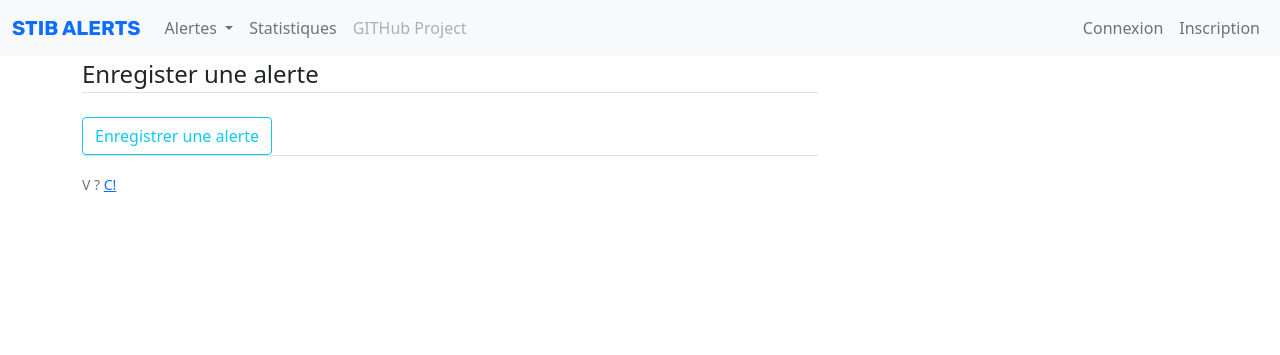
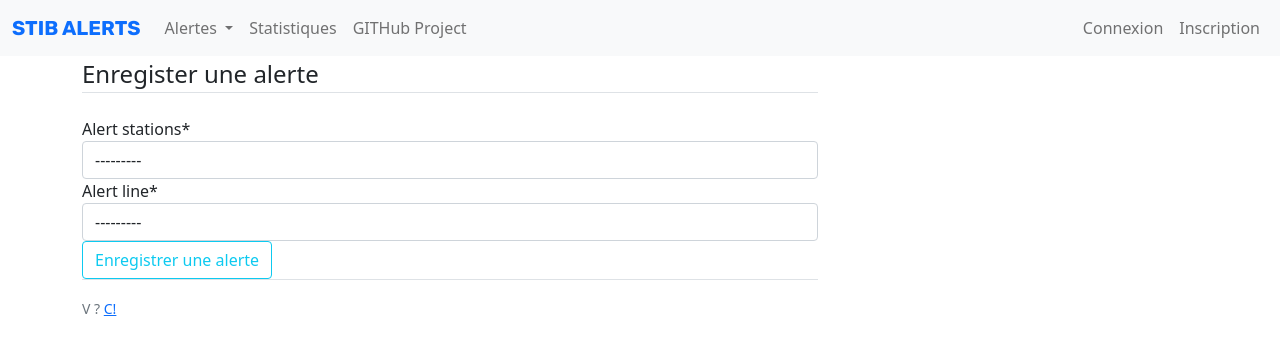
Before and after one commit to Pterygoidien/STIB, a Django app: page /alerts/add/ in a window 1280 px wide. Shown: the top 355 px of the page. Run offline with Django 4.2, Linux system fonts and the light colour scheme; data comes from the database, SQL or seed files in the repository; both versions use the stored data as it was after the commit; some libraries are stand-ins or nearby versions.

Commit message:
Version 0.0.2 Alpha

```diff
--- /dev/null
+++ b/alerts/forms.py
@@ -0,0 +1,21 @@
+from django import forms
+from transports.models import Station, Line
+import datetime
+
+
+#station_choices = ((pk, station_name))
+class AlertForm(forms.Form):
+
+    alert_stations = forms.ModelChoiceField(queryset = Station.objects.all())
+    alert_line = forms.ModelChoiceField(queryset=Line.objects.all())
+    '''alert_timestamp = forms.DateTimeField(
+        label='Date et heure',
+        input_formats=["%d/%m/%Y %H:%M:%S"],
+        required=True,
+        widget=forms.DateTimeInput(
+            attrs={'type':'datetime',
+                   'required pattern':'[0-9]{2}/[0-9]{2}/[0-9]{4}',
+                   'placeholder':datetime.datetime.now,
+                   })
+    )'''
+    #En construction
--- /dev/null
+++ b/alerts/templates/alerts/create.html
@@ -0,0 +1,23 @@
+{% extends "main/layout.html" %}
+{% load crispy_forms_tags %}
+{% block content %}
+
+    <div>
+        <form method="POST">
+            {% csrf_token %}
+            <fieldset class="form-group">
+                <legend class="border-bottom mb-4">Enregister une alerte</legend>
+            </fieldset>
+            {{ form|crispy }}
+            <div class="form-group">
+                <button class="btn btn-outline-info" type="submit">Enregistrer une alerte</button>
+            </div>
+        </form>
+        <div class="border-top pt-3">
+            <small class="text-muted">V ?
+                <a href="#" class="ml-2">C!</a>
+            </small>
+        </div>
+    </div>
+
+{% endblock %}
--- a/alerts/templates/alerts/detail.html
+++ b/alerts/templates/alerts/detail.html
@@ -7,5 +7,5 @@
         <li><strong>Détails de l'arrêt : </strong>{{ alert.alert_station.Station_adress }} </li>
         <li><strong>Lanceur d'alerte : </strong><a href="{% url 'profiles:detail-id' alert.alert_whistleblower.id %}">{{ alert.alert_whistleblower }}</a> </li>
     </ul>
-    <a href="{% url 'alerts:index' %}">Revenir en arrière</a>
+    <a href="{% url 'alerts:index' %}">Voir toutes les alertes</a>
 {% endblock %}
--- a/alerts/views.py
+++ b/alerts/views.py
@@ -1,5 +1,6 @@
 from django.shortcuts import render
 from django.views import generic
+from .forms import AlertForm
 from alerts.models import Alert
 
 class IndexView(generic.ListView):
@@ -10,7 +11,10 @@
         return Alert.objects.order_by('-alert_timestamp')[:10]
 
 def createAlert(request):
-    return render(request, 'alerts/alertform.html')
+    context = {
+        'form':AlertForm()
+    }
+    return render(request, 'alerts/create.html', context)
 
 class AlertDetail(generic.DetailView):
     model = Alert
--- a/main/templates/main/index.html
+++ b/main/templates/main/index.html
@@ -34,7 +34,7 @@
                   {% for alert in alerts %}
                       <li><a href="{% url 'alerts:detail' alert.id %}">Alerte : <strong>{{ alert.alert_station }}</strong> - {{ alert.alert_timestamp }} par {{ alert.alert_whistleblower }}</a>
                             <ul>
-                                <li>Nombre de votes : {{ alert.alert_votes }}</li>
+                                <li>Nombre de votes : {{ alert.alertvote_set.count }} </li>
                                 <li>Confirmer (Upvote)</li>
                                 <li>Signaler une erreur (Downvote)</li>
                             </ul>
--- a/main/templates/main/layout.html
+++ b/main/templates/main/layout.html
@@ -44,7 +44,7 @@
                         <a class="nav-link" href="{% url 'stats:index' %}">Statistiques</a>
                     </li>
                     <li class="nav-item">
-                        <a href="#" class="nav-link disabled">GITHub Project</a>
+                        <a href="https://github.com/Pterygoidien/STIB" class="nav-link">GITHub Project</a>
                     </li>
                 </ul>
                 <div class="navbar-nav">
--- a/transports/models.py
+++ b/transports/models.py
@@ -52,7 +52,7 @@
     Line_name = models.CharField(max_length=200, blank=True, null=True)
 
     def __str__(self):
-        return f'Ligne de bus : {self.Line_number}'
+        return f'{self.vehicule_type}: {self.Line_number}'
 
 class Route(models.Model):
     line = models.ForeignKey(Line, on_delete=models.CASCADE)
```
Also changed, not shown: db.sqlite3.
